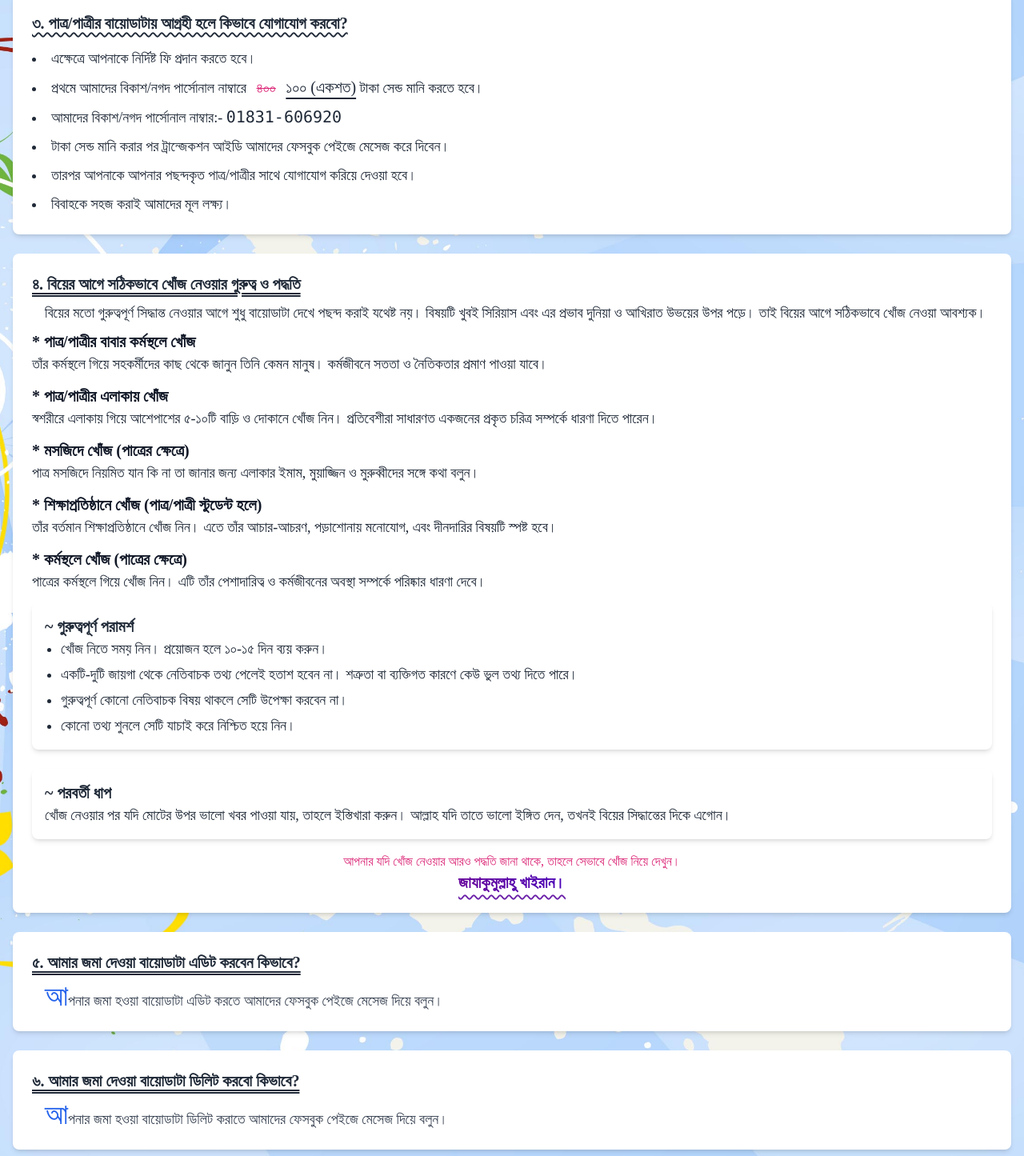
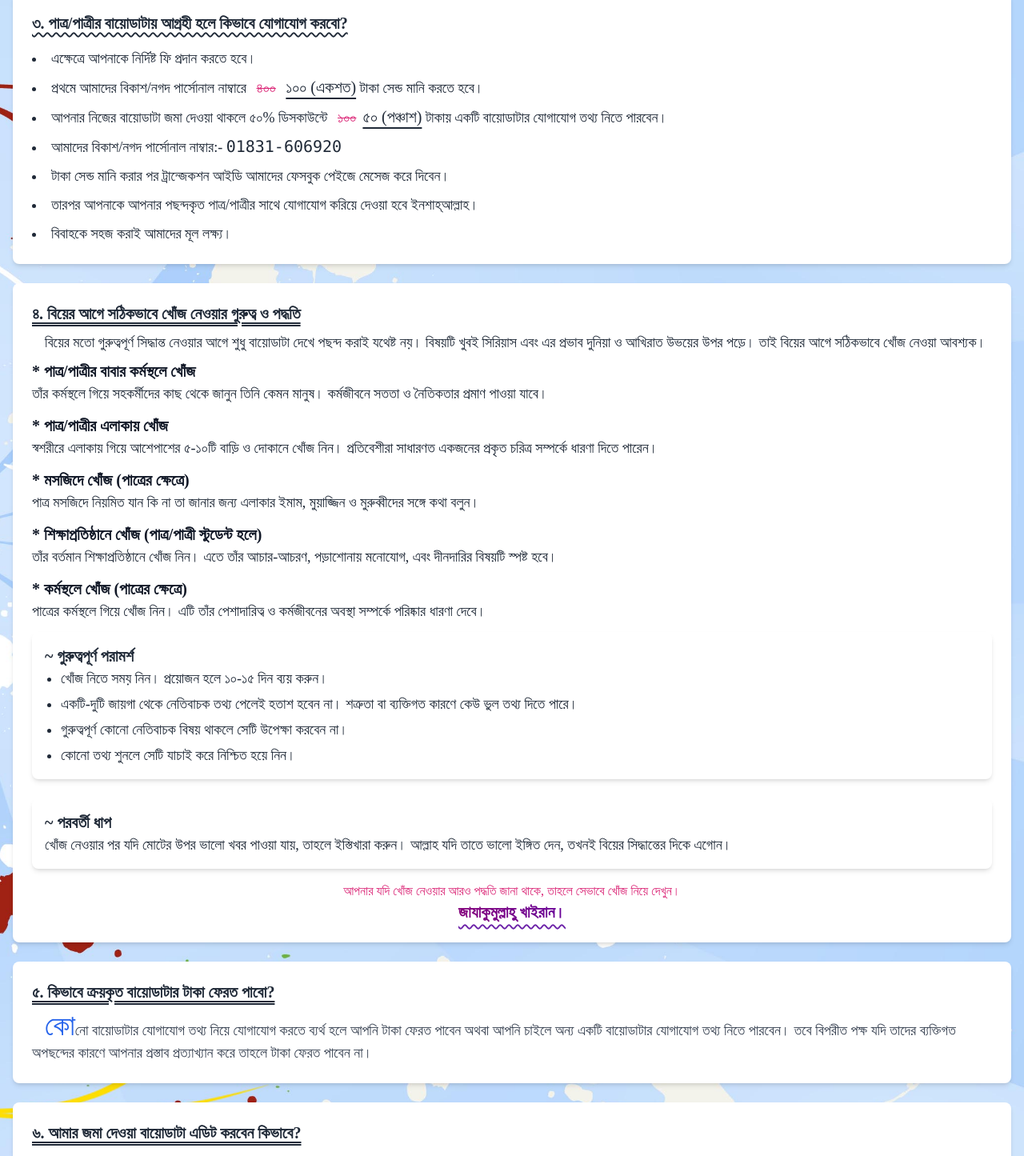
Before and after one commit to arifbillah0156/Dindar-Patro-Patrir-Shondhan-V2, a Next.js app: page /guide in a window 1280 px wide. Shown: the part 601-2046 px from the top of the page at 80% size. Built offline with nearby package versions, Linux system fonts and the light colour scheme; a web font is replaced by a local one.

Commit message:
edita4v5rqvhjf

```diff
--- a/app/globals.css
+++ b/app/globals.css
@@ -139,7 +139,7 @@ body {
 
 .box {
   border: 3px solid #e00ce700;
-  background: linear-gradient(#3210f3, #e60dfa) padding-box,
+  background: linear-gradient(#f5f5f5, #fffeff) padding-box,
     linear-gradient(var(--angle), #ffd413, #ff0558) border-box;
   animation: 3s rotate linear infinite;
 }
--- a/app/guide/page.jsx
+++ b/app/guide/page.jsx
@@ -88,6 +88,15 @@ export default function Guide() {
               টাকা সেন্ড মানি করতে হবে।
             </li>
             <li>
+              আপনার নিজের বায়োডাটা জমা দেওয়া থাকলে ৫০% ডিসকাউন্টে{" "}
+              <s className="px-2 cursor-pointer text-pink-600">১০০</s>
+              <span className="underline underline-offset-[6px] text-xl">
+                ৫০ (পঞ্চাশ)
+              </span>
+              {"  "}
+              টাকায় একটি বায়োডাটার যোগাযোগ তথ্য নিতে পারবেন।
+            </li>
+            <li>
               আমাদের বিকাশ/নগদ পার্সোনাল নাম্বার:-{" "}
               <span className="font-mono text-xl">01831-606920</span>
             </li>
@@ -97,7 +106,7 @@ export default function Guide() {
             </li>
             <li>
               তারপর আপনাকে আপনার পছন্দকৃত পাত্র/পাত্রীর সাথে যোগাযোগ করিয়ে দেওয়া
-              হবে।
+              হবে ইনশাহ্আল্লাহ।
             </li>
             <li>বিবাহকে সহজ করাই আমাদের মূল লক্ষ্য।</li>
           </ul>
@@ -161,12 +170,17 @@ export default function Guide() {
         </div>
         <br />
         <GuideSection
-          header="৫. আমার জমা দেওয়া বায়োডাটা এডিট করবেন কিভাবে?"
+          header="৫. কিভাবে ক্রয়কৃত বায়োডাটার টাকা ফেরত পাবো?"
+          text="কোনো বায়োডাটার যোগাযোগ তথ্য নিয়ে যোগাযোগ করতে ব্যর্থ হলে আপনি টাকা ফেরত পাবেন অথবা আপনি চাইলে অন্য একটি বায়োডাটার যোগাযোগ তথ্য নিতে পারবেন। তবে বিপরীত পক্ষ যদি তাদের ব্যক্তিগত অপছন্দের কারণে আপনার প্রস্তাব প্রত্যাখ্যান করে তাহলে টাকা ফেরত পাবেন না।"
+        />{" "}
+        <br />
+        <GuideSection
+          header="৬. আমার জমা দেওয়া বায়োডাটা এডিট করবেন কিভাবে?"
           text="আপনার জমা হওয়া বায়োডাটা এডিট করতে আমাদের ফেসবুক পেইজে মেসেজ দিয়ে বলুন।"
         />{" "}
         <br />
         <GuideSection
-          header="৬. আমার জমা দেওয়া বায়োডাটা ডিলিট করবো কিভাবে?"
+          header="৭. আমার জমা দেওয়া বায়োডাটা ডিলিট করবো কিভাবে?"
           text="আপনার জমা হওয়া বায়োডাটা ডিলিট করাতে আমাদের ফেসবুক পেইজে মেসেজ দিয়ে বলুন।"
         />
       </main>
```
